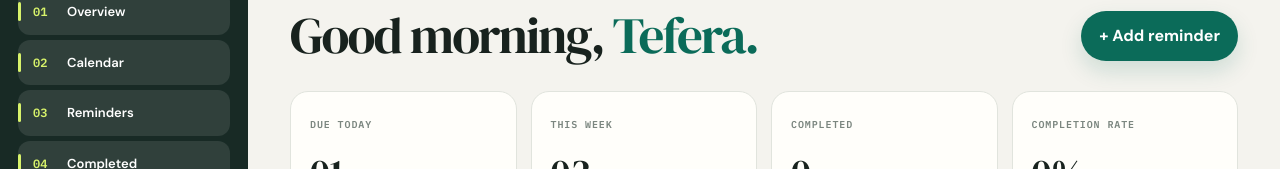
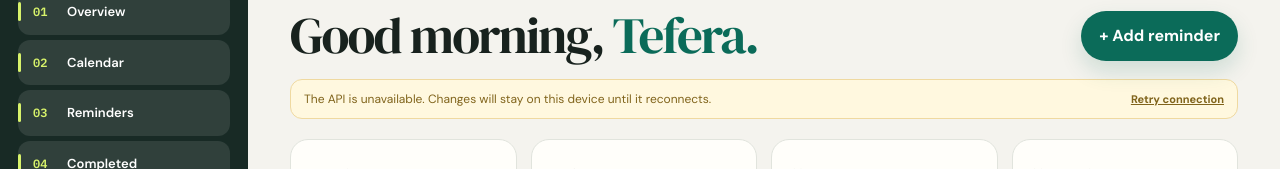
Before and after one commit to Tefe-Ala/Date_Reminder_System, a Vue app: page /home in a window 1280 px wide. Shown: the part 135-304 px from the top of the page. Built offline with nearby package versions, Linux system fonts and the light colour scheme; no server answers.

Commit message:
Add error message handling in Home.vue

```diff
--- a/src/views/Home.vue
+++ b/src/views/Home.vue
@@ -7,6 +7,7 @@
       </div>
       <button class="primary-button" @click="openNewReminder()">+ Add reminder</button>
     </section>
+    <div v-if="errorMessage" class="api-notice" role="status"><span>{{ errorMessage }}</span><button @click="store.retry">Retry connection</button></div>
 
     <section id="completed" class="metric-grid" aria-label="Reminder summary">
       <article class="metric-card"><span class="metric-label">Due today</span><strong class="metric-value">{{ String(dueToday.length).padStart(2, '0') }}</strong><span class="metric-note">{{ dueToday.length ? 'Needs your attention' : 'Nothing urgent' }}</span></article>
@@ -74,17 +75,19 @@
 </template>
 
 <script setup>
-import { computed, ref } from 'vue'
+import { computed, onMounted, ref } from 'vue'
 import { storeToRefs } from 'pinia'
 import { useReminderStore } from '../stores/reminders'
 
 const store = useReminderStore()
-const { reminders, filter, visibleReminders, dueToday, thisWeek, completedCount, completionRate, recurringCount, nextReminder, monthLabel, calendarWeeks } = storeToRefs(store)
+const { reminders, filter, visibleReminders, dueToday, thisWeek, completedCount, completionRate, recurringCount, nextReminder, monthLabel, calendarWeeks, errorMessage } = storeToRefs(store)
 const filterOptions = [{ value: 'all', label: 'All' }, { value: 'upcoming', label: 'Upcoming' }, { value: 'completed', label: 'Completed' }]
 const showModal = ref(false)
 const editingId = ref(null)
 const todayIso = toIsoDate(new Date())
 const form = ref(defaultForm())
+
+onMounted(() => store.loadReminders())
 
 const dateLabel = new Intl.DateTimeFormat('en-US', { weekday: 'long', month: 'long', day: 'numeric', year: 'numeric' }).format(new Date())
 const daysUntilNext = computed(() => {
```
